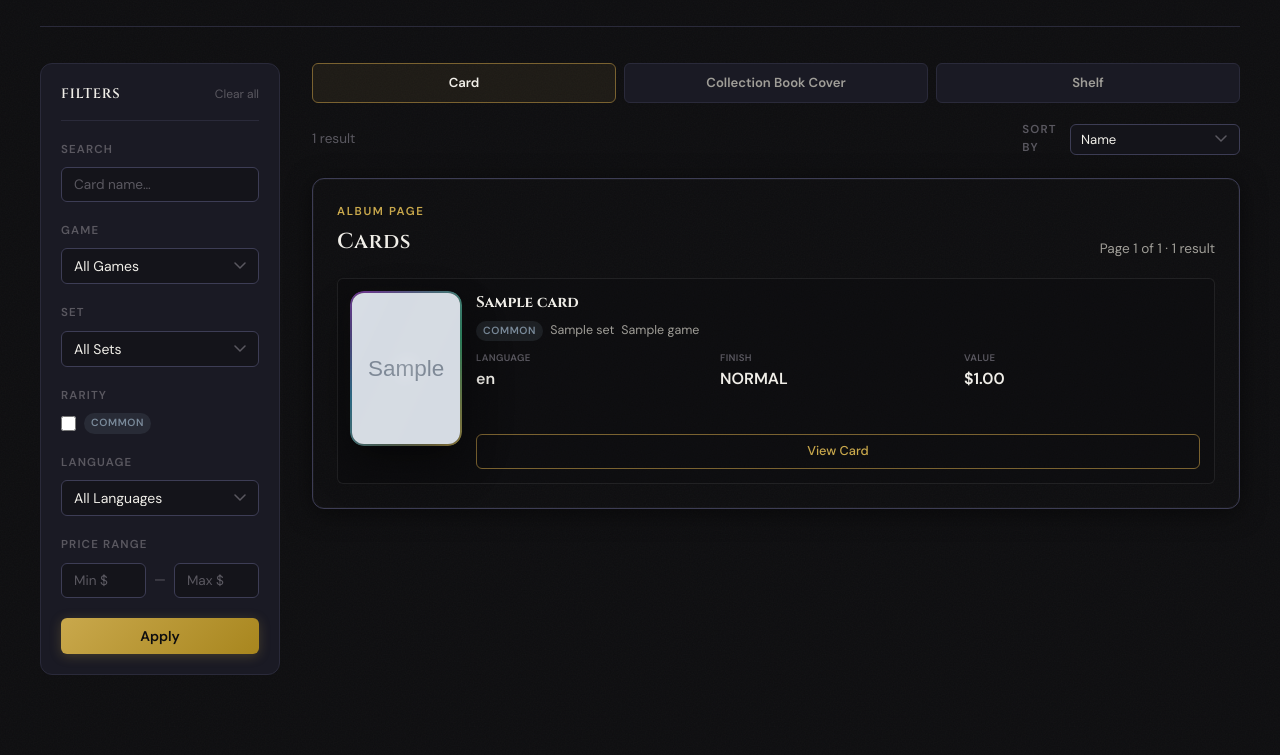
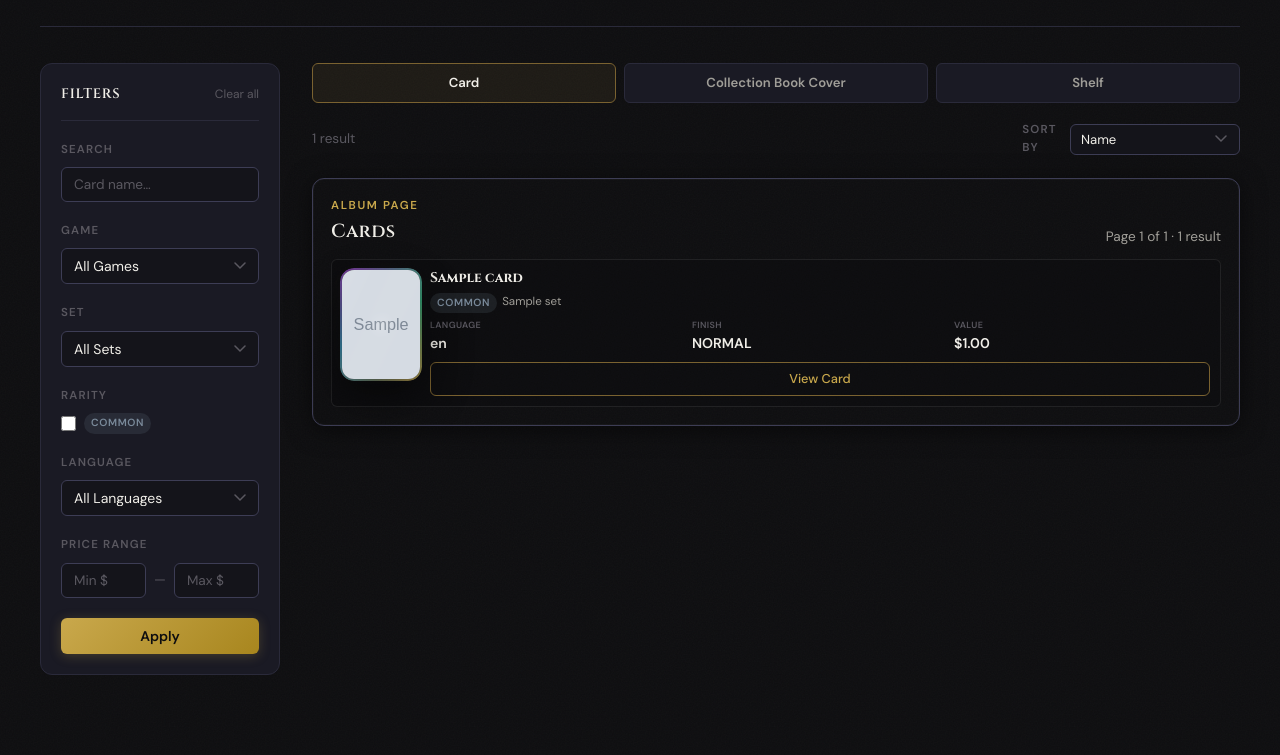
Before and after one commit to Inventure71/DatabasesProjectIE, a Django app: page /catalog/?view=card in a window 1280 px wide. Shown: the part 215-970 px from the top of the page. Run offline with Django 5.2, Linux system fonts and the light colour scheme; tables that the repository leaves empty hold one stand-in row (values such as "Sample post"); grey boxes marked "Sample" are stand-in pictures.

Commit message:
Update frontend design and functionality by enhancing card album entry compactness for improved usability. Adjust CSS styles for better layout and spacing, and modify HTML templates to display card conditions based on browsing mode. Document these changes in the TODO file for clarity on frontend tasks.

```diff
--- a/frontend/static/css/styles.css
+++ b/frontend/static/css/styles.css
@@ -1907,7 +1907,7 @@ a.card-tile {
 }
 
 .kinetic-card--album {
-    width: min(118px, 100%);
+    width: min(78px, 100%);
 }
 
 .collection-book__spine {
@@ -1939,7 +1939,7 @@ a.card-tile {
 }
 
 .album-page {
-    padding: 24px;
+    padding: 18px;
     background:
         linear-gradient(90deg, transparent 0 49%, rgba(0,0,0,0.28) 49% 51%, transparent 51%),
         repeating-linear-gradient(0deg, var(--album-paper), var(--album-paper) 47px, var(--album-paper-line) 48px),
@@ -1953,13 +1953,13 @@ a.card-tile {
     display: flex;
     align-items: flex-end;
     justify-content: space-between;
-    gap: 16px;
-    margin-bottom: 18px;
+    gap: 12px;
+    margin-bottom: 12px;
 }
 
 .album-page__eyebrow {
     display: block;
-    margin-bottom: 4px;
+    margin-bottom: 2px;
     color: var(--gold);
     font-size: 0.72rem;
     font-weight: 700;
@@ -1968,7 +1968,7 @@ a.card-tile {
 }
 
 .album-page__title {
-    font-size: 1.35rem;
+    font-size: 1.18rem;
 }
 
 .album-page__count {
@@ -1997,16 +1997,17 @@ a.card-tile {
 
 .album-card-grid {
     display: grid;
-    grid-template-columns: repeat(auto-fit, minmax(340px, 1fr));
-    gap: 14px;
+    grid-template-columns: repeat(auto-fit, minmax(280px, 1fr));
+    gap: 8px;
 }
 
 .album-card-slot {
     display: grid;
-    grid-template-columns: 108px minmax(0, 1fr);
-    gap: 16px;
-    min-height: 206px;
-    padding: 14px;
+    grid-template-columns: 78px minmax(0, 1fr);
+    align-items: start;
+    gap: 10px;
+    min-height: 0;
+    padding: 10px;
     background: rgba(13,13,15,0.42);
     border: 1px solid rgba(255,255,255,0.08);
     border-radius: var(--radius-sm);
@@ -2022,7 +2023,7 @@ a.card-tile {
 .album-card-slot__body {
     display: flex;
     flex-direction: column;
-    gap: 9px;
+    gap: 5px;
     min-width: 0;
 }
 
@@ -2030,7 +2031,7 @@ a.card-tile {
     overflow: hidden;
     color: var(--text-primary);
     font-family: 'Cinzel', serif;
-    font-size: 0.95rem;
+    font-size: 0.86rem;
     font-weight: 700;
     line-height: 1.25;
     text-overflow: ellipsis;
@@ -2040,15 +2041,15 @@ a.card-tile {
 .album-card-slot__meta {
     display: flex;
     flex-wrap: wrap;
-    gap: 7px;
+    gap: 5px;
     color: var(--text-secondary);
-    font-size: 0.78rem;
+    font-size: 0.72rem;
 }
 
 .album-card-slot__stats {
     display: grid;
-    grid-template-columns: repeat(3, minmax(58px, 1fr));
-    gap: 8px;
+    grid-template-columns: repeat(3, minmax(42px, 1fr));
+    gap: 6px;
     margin: 0;
 }
 
@@ -2059,23 +2060,41 @@ a.card-tile {
 .album-card-slot__stats dd {
     margin: 0;
     color: var(--text-primary);
+    font-size: 0.88rem;
     font-weight: 700;
     font-variant-numeric: tabular-nums;
 }
 
 .album-card-slot__stats dt {
-    font-size: 0.6rem;
+    font-size: 0.56rem;
     letter-spacing: 0.04em;
 }
 
 .collection-sell-form--album {
-    grid-template-columns: minmax(58px, 72px) minmax(82px, 1fr) auto;
-    margin-top: auto;
+    grid-template-columns: 52px minmax(74px, 1fr) 58px;
+    gap: 6px;
+    margin-top: 2px;
+}
+
+.collection-sell-form--album .collection-sell-form__field {
+    gap: 2px;
+}
+
+.collection-sell-form--album .form-input {
+    min-height: 32px;
+    padding: 6px 8px;
+}
+
+.collection-sell-form--album .btn {
+    min-height: 32px;
+    padding-right: 10px;
+    padding-left: 10px;
 }
 
 .album-card-slot__button {
     justify-content: center;
-    margin-top: auto;
+    min-height: 32px;
+    margin-top: 2px;
 }
 
 .game-shelf-grid {
@@ -2216,12 +2235,12 @@ a.card-tile {
         grid-template-columns: 1fr;
     }
     .album-card-slot {
-        grid-template-columns: 86px minmax(0, 1fr);
-        gap: 12px;
-        padding: 12px;
+        grid-template-columns: 70px minmax(0, 1fr);
+        gap: 8px;
+        padding: 9px;
     }
     .kinetic-card--album {
-        width: 82px;
+        width: 68px;
     }
     .album-card-slot__stats {
         grid-template-columns: 1fr;
--- a/frontend/templates/components/browser_results.html
+++ b/frontend/templates/components/browser_results.html
@@ -25,7 +25,11 @@
                             <div class="album-card-slot__meta">
                                 <span class="rarity-badge rarity-badge--{{ slot.card.rarity|lower }}">{{ slot.card.rarity }}</span>
                                 <span>{{ slot.card.set_name }}</span>
-                                <span>{{ slot.card.game }}</span>
+                                {% if browser.mode == "collection" %}
+                                    <span>{{ slot.record.condition_label }}</span>
+                                {% elif browser.mode == "listings" or browser.mode == "my_listings" %}
+                                    <span>{{ slot.record.condition|default:"Near Mint" }}</span>
+                                {% endif %}
                             </div>
 
                             {% if browser.mode == "catalog" %}
@@ -65,9 +69,6 @@
                                     <a href="{% url 'login' %}" class="btn btn-outline-gold btn-sm album-card-slot__button">Login to Buy</a>
                                 {% endif %}
                             {% elif browser.mode == "collection" %}
-                                <div class="album-card-slot__meta">
-                                    <span>{{ slot.record.condition_label }}</span>
-                                </div>
                                 <dl class="album-card-slot__stats" aria-label="Inventory counts">
                                     <div>
                                         <dt>Owned</dt>
```
Also changed, not shown: frontend/TODO.md (+1 -0 lines), frontend/_system_design/current_frontend_design.md (+3 -0 lines).
